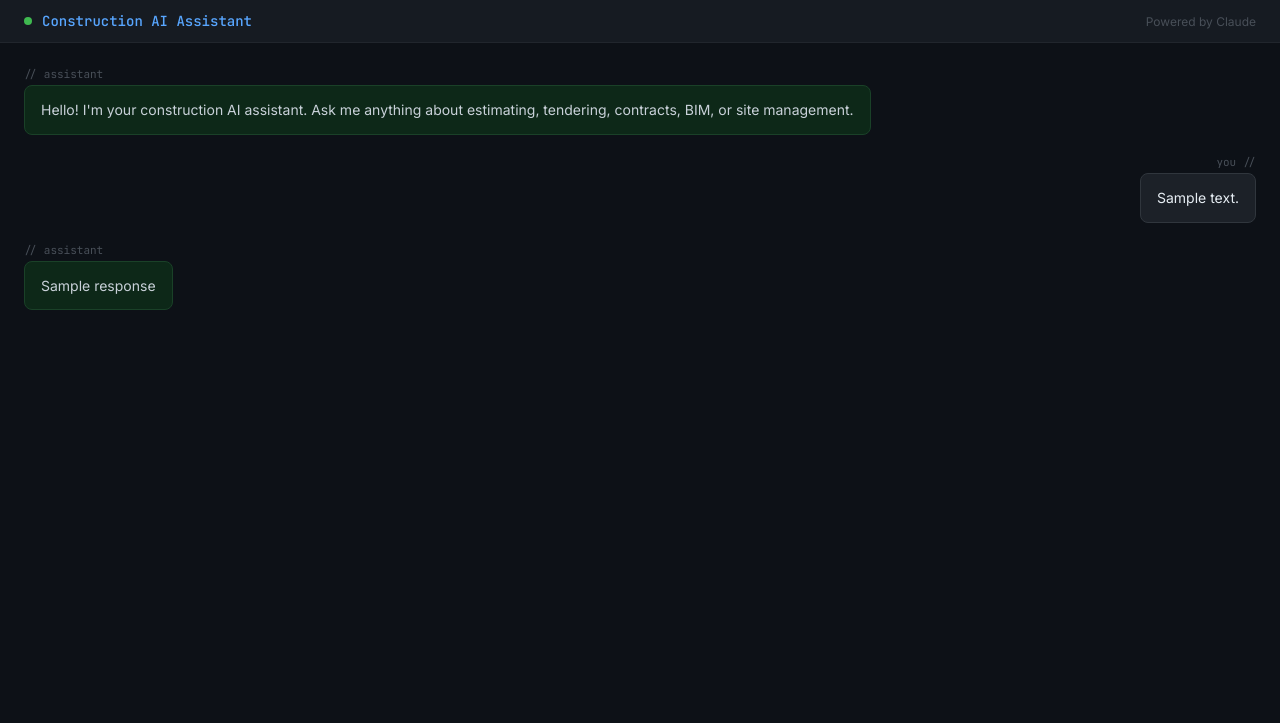
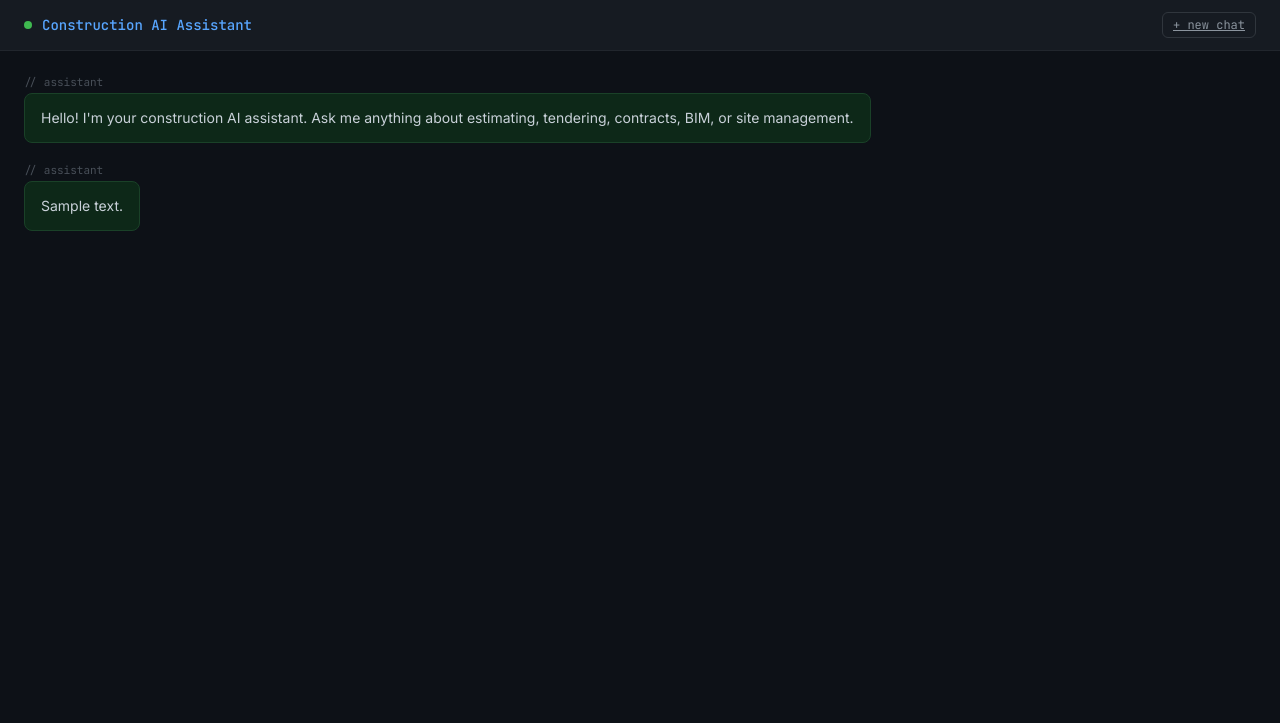
Before and after one commit to Mehdi-ke/construction-ai-assistant, a Flask app: template templates/index.html in a window 1280 px wide. Shown: the top 723 px of the page. Run offline with Flask 3, Linux system fonts and the light colour scheme; the template is opened without the code that fills it: most values are stand-ins (such as "Sample title", 1, 10 or a date in 2020).

Commit message:
Add conversation history with Flask sessions, switch to Haiku model

```diff
--- a/app.py
+++ b/app.py
@@ -1,32 +1,63 @@
-from flask import Flask, render_template, request
+from flask import Flask, render_template, request, session
 import anthropic
 import markdown
 from dotenv import load_dotenv
+import os
 
 load_dotenv()
 
 app = Flask(__name__)
+app.secret_key = os.urandom(24)
+
 client = anthropic.Anthropic()
 
 @app.route("/")
 def home():
-    return render_template("index.html")
+    session.clear()
+    return render_template("index.html", history=[])
 
 @app.route("/chat", methods=["POST"])
 def chat():
     user_message = request.form["user_message"]
 
+    if "history" not in session:
+        session["history"] = []
+
+    session["history"].append({
+        "role": "user",
+        "content": user_message
+    })
+
     message = client.messages.create(
-        model="claude-sonnet-4-6",
+        model="claude-haiku-4-5-20251001",
         max_tokens=1024,
         system="You are a construction technology advisor specialising in the UK construction industry. Provide clear, practical, and accurate guidance on construction technology, digital workflows, BIM, UK contract forms, CDM Regulations, site management, project delivery, and industry best practices. Tailor responses to UK standards and terminology, explain technical concepts in a concise and professional manner, highlight compliance or safety considerations where relevant, and acknowledge uncertainty rather than making unsupported assumptions.",
-        messages=[
-            {"role": "user", "content": user_message}
-        ]
+        messages=session["history"]
     )
 
-    response = markdown.markdown(message.content[0].text)
-    return render_template("index.html", response=response, user_message=user_message)
+    assistant_response = message.content[0].text
+
+    session["history"].append({
+        "role": "assistant",
+        "content": assistant_response
+    })
+
+    session.modified = True
+
+    history_rendered = []
+    for msg in session["history"]:
+        if msg["role"] == "assistant":
+            history_rendered.append({
+                "role": "assistant",
+                "content": markdown.markdown(msg["content"])
+            })
+        else:
+            history_rendered.append({
+                "role": "user",
+                "content": msg["content"]
+            })
+
+    return render_template("index.html", history=history_rendered)
 
 if __name__ == "__main__":
     app.run(debug=True)
--- a/templates/index.html
+++ b/templates/index.html
@@ -32,6 +32,8 @@
     .input-area textarea::placeholder { color: #484f58; }
     .input-area button { background: #238636; border: none; border-radius: 8px; padding: 10px 20px; color: #fff; font-size: 14px; font-family: 'Inter', sans-serif; font-weight: 500; cursor: pointer; white-space: nowrap; }
     .input-area button:hover { background: #2ea043; }
+    .new-chat { background: none; border: 1px solid #30363d; border-radius: 6px; padding: 4px 10px; color: #8b949e; font-size: 12px; font-family: 'JetBrains Mono', monospace; cursor: pointer; margin-left: auto; }
+    .new-chat:hover { border-color: #58a6ff; color: #58a6ff; }
   </style>
 </head>
 <body>
@@ -39,10 +41,10 @@
   <nav>
     <div class="nav-dot"></div>
     <span class="nav-title">Construction AI Assistant</span>
-    <span class="nav-sub">Powered by Claude</span>
+    <a href="/" class="new-chat">+ new chat</a>
   </nav>
 
-  <div class="chat-area">
+  <div class="chat-area" id="chatArea">
 
     <div class="msg assistant">
       <span class="msg-label">// assistant</span>
@@ -51,19 +53,19 @@
       </div>
     </div>
 
-    {% if user_message %}
-    <div class="msg user">
-      <span class="msg-label">you //</span>
-      <div class="msg-bubble">{{ user_message }}</div>
-    </div>
-    {% endif %}
-
-    {% if response %}
-    <div class="msg assistant">
-      <span class="msg-label">// assistant</span>
-      <div class="msg-bubble">{{ response | safe }}</div>
-    </div>
-    {% endif %}
+    {% for msg in history %}
+      {% if msg.role == "user" %}
+      <div class="msg user">
+        <span class="msg-label">you //</span>
+        <div class="msg-bubble">{{ msg.content }}</div>
+      </div>
+      {% else %}
+      <div class="msg assistant">
+        <span class="msg-label">// assistant</span>
+        <div class="msg-bubble">{{ msg.content | safe }}</div>
+      </div>
+      {% endif %}
+    {% endfor %}
 
   </div>
 
@@ -74,5 +76,10 @@
     </div>
   </form>
 
+  <script>
+    const chatArea = document.getElementById('chatArea');
+    chatArea.scrollTop = chatArea.scrollHeight;
+  </script>
+
 </body>
 </html>
```
